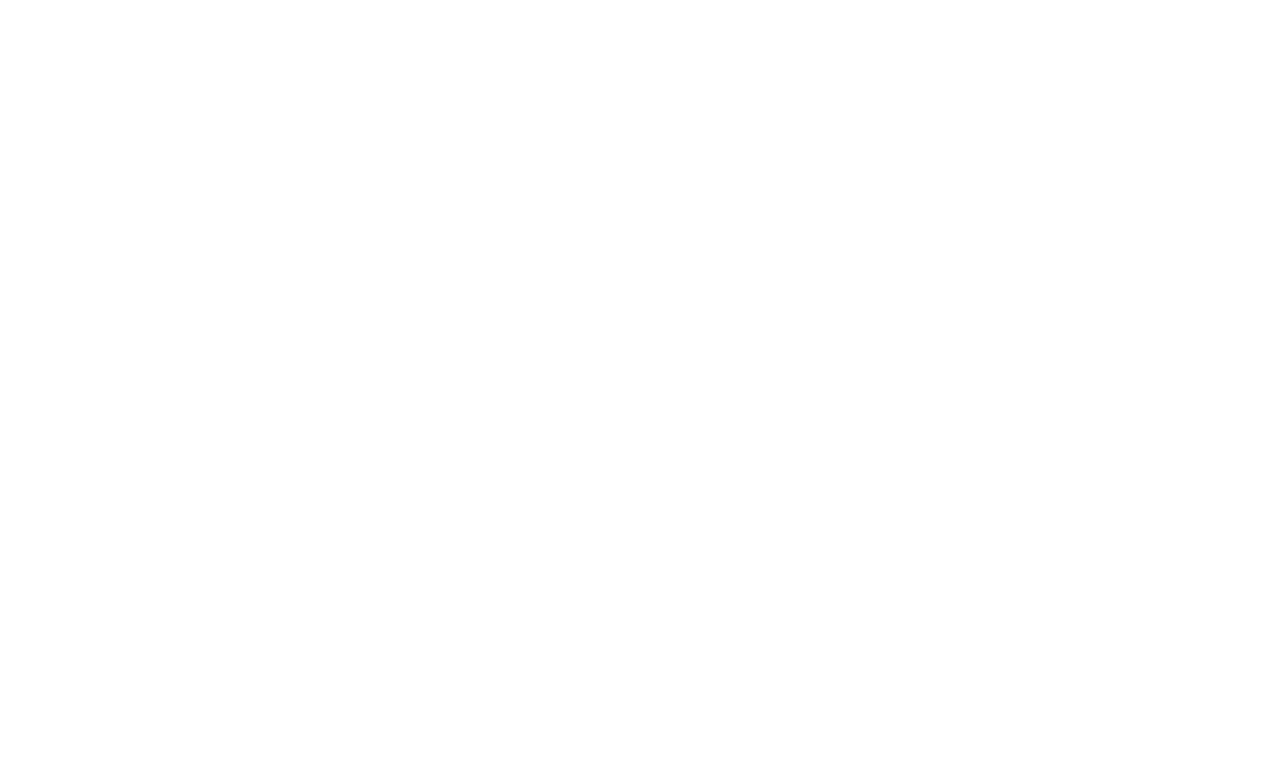
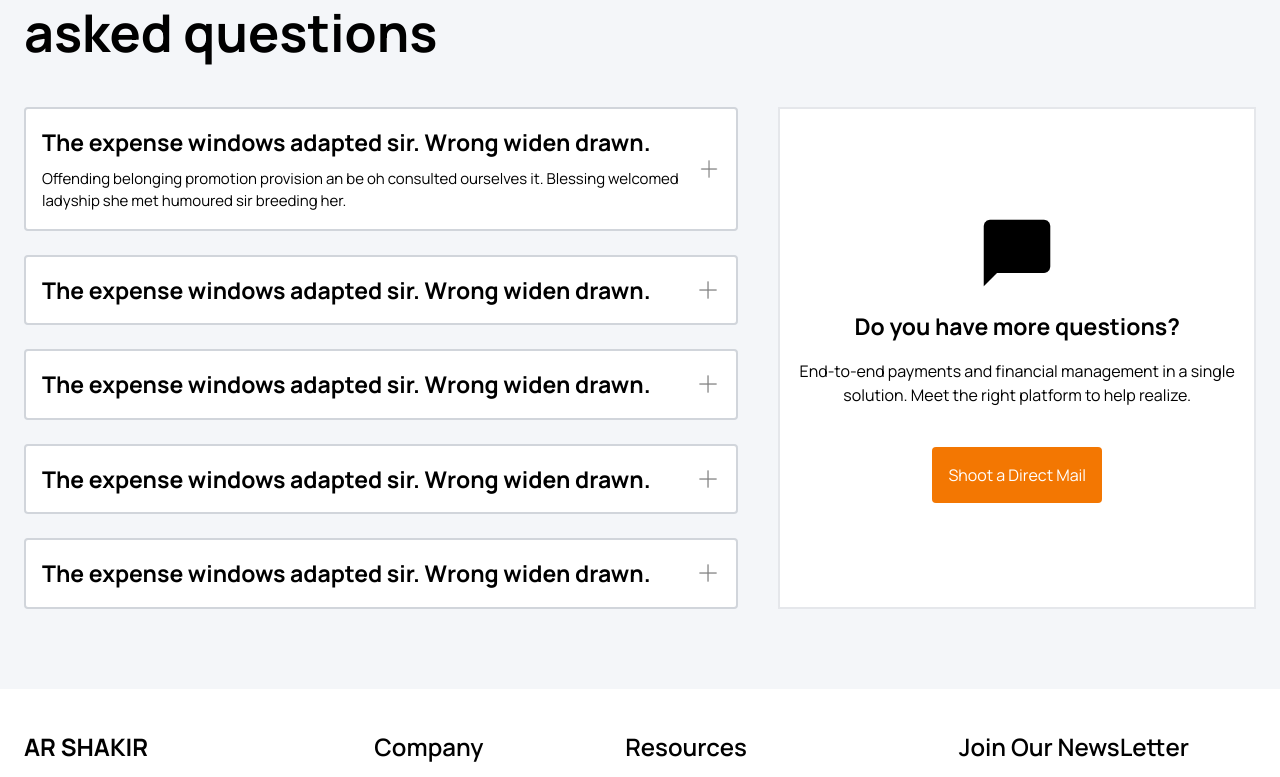
Before and after one commit to anish-acharya123/AR-SHAKIR, a React (Vite) app: page / in a window 1280 px wide. Shown: the part 6600-7377 px from the top of the page. Before the commit the page ends 6452 px from the top, so only its background shows below. Built offline with nearby package versions, Linux system fonts and the light colour scheme; a web font is replaced by a local one.

Commit message:
faq section

```diff
--- a/src/App.jsx
+++ b/src/App.jsx
@@ -12,6 +12,7 @@
 import Testimonials from "./components/Testimonials";
 import Stats from "./components/Stats";
 import Blog from "./components/Blog";
+import FAQ from "./components/FAQ";
 
 function App() {
   return (
@@ -28,8 +29,9 @@
           <Testimonials />
           <Stats />
           <Blog />
-          {/* <Footer />
-          <Footer2 /> */}
+          <FAQ />
+          <Footer />
+          <Footer2 />
         </main>
       </BrowserRouter>
     </>
--- /dev/null
+++ b/src/components/FAQ.jsx
@@ -0,0 +1,92 @@
+import React from "react";
+import plus from "../assets/faq/plus.png";
+import message from "../assets/faq/message.png";
+
+function FAQ() {
+  return (
+    <section className="bg-[#F4F6F9] flex justify-center py-20">
+      <div className="max-w-[1440px] w-full flex flex-col px-6 gap-10">
+        <h1 className=" font-bold text-[34px] sm:text-[44px] lg:text-[52px] text-left leading-[130%]">
+          Frequently <br />
+          asked questions
+        </h1>
+        <div className="flex flex-col md:flex-row  sm:justify-between gap-6 md:gap-10">
+          <div className="flex flex-col gap-6 md:w-[60%]">
+            <div className=" bg-white border-gray-300 border-2 px-4 py-4 rounded flex gap-2 justify-between items-center">
+              <div className="flex flex-col gap-2 w-fit">
+                <h3 className="md:text-[23px] text-[18px]  font-bold">
+                  The expense windows adapted sir. Wrong widen drawn.
+                </h3>
+                <p className=" text-[15px]">
+                  Offending belonging promotion provision an be oh consulted
+                  ourselves it. Blessing welcomed ladyship she met humoured sir
+                  breeding her.
+                </p>
+              </div>
+              <figure className="">
+                <img src={plus} alt="" className="h-[1.5rem]" />
+              </figure>
+            </div>
+            <div className="bg-white border-gray-300 border-2 flex  px-4 py-4 rounded justify-between items-center gap-2">
+              <h3 className="md:text-[23px] text-[18px] font-bold">
+                The expense windows adapted sir. Wrong widen drawn.
+              </h3>
+
+              <figure>
+                <img src={plus} alt="" className="h-[1.5rem]" />
+              </figure>
+            </div>
+            <div className="bg-white border-gray-300 border-2 flex px-4 py-4 rounded justify-between items-center gap-2">
+              <h3 className="md:text-[23px] text-[18px] font-bold">
+                The expense windows adapted sir. Wrong widen drawn.
+              </h3>
+
+              <figure>
+                <img src={plus} alt="" className="h-[1.5rem]" />
+              </figure>
+            </div>
+            <div className="bg-white border-gray-300 border-2 flex  px-4 py-4 rounded justify-between items-center gap-2">
+              <h3 className="md:text-[23px] text-[18px] font-bold">
+                The expense windows adapted sir. Wrong widen drawn.
+              </h3>
+
+              <figure>
+                <img src={plus} alt="" className="h-[1.5rem]" />
+              </figure>
+            </div>
+            <div className="bg-white border-gray-300 border-2 flex  px-4 py-4 rounded justify-between items-center gap-2">
+              <h3 className="md:text-[23px] text-[18px] font-bold">
+                The expense windows adapted sir. Wrong widen drawn.
+              </h3>
+
+              <figure>
+                <img src={plus} alt="" className="h-[1.5rem]" />
+              </figure>
+            </div>
+          </div>
+          <div className="md:w-[40%] border-2 p-4 flex flex-col justify-center items-center bg-white gap-10">
+            <div className="flex flex-col gap-4 justify-center items-center text-center">
+              <figure>
+                <img src={message} alt="" className="h-20" />
+              </figure>
+              <h2 className="md:text-[23px] text-[18px] font-bold text-center">
+                Do you have more questions?
+              </h2>
+              <p>
+                End-to-end payments and financial management in a single
+                solution. Meet the right platform to help realize.
+              </p>
+            </div>
+            <div>
+              <button className="border-none p-4 rounded bg-[#F37702] text-white">
+                Shoot a Direct Mail
+              </button>
+            </div>
+          </div>
+        </div>
+      </div>
+    </section>
+  );
+}
+
+export default FAQ;
```
Also changed, not shown: src/assets/faq/message.png (added), src/assets/faq/plus.png (added).
